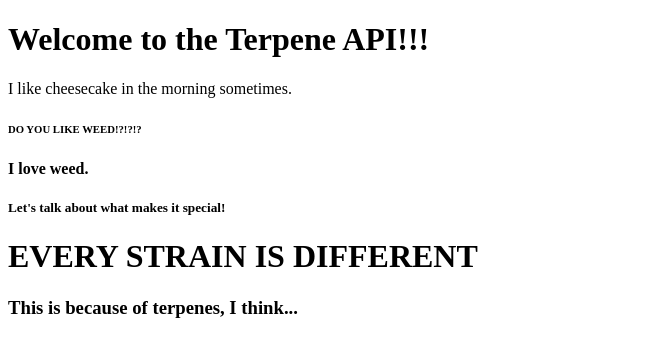
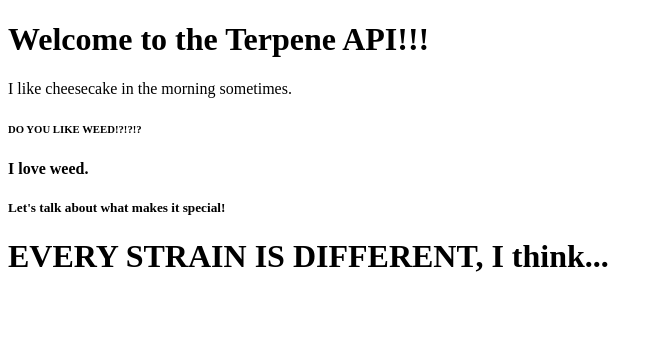
Before and after one commit to jazzypants1989/terpene-api-demo, a website: page index.html in a window 1280 px wide. Shown: the whole page, without its empty margins (0-663 px from the left). Drawn offline with Linux system fonts and the light colour scheme.

Commit message:
i think a little

```diff
--- a/index.html
+++ b/index.html
@@ -18,8 +18,6 @@
     <h5>Let's talk about what makes it special!
     </h5>
 
-    <h1>EVERY STRAIN IS DIFFERENT</h1>
-
-    <h3>This is because of terpenes, I think...</h3>
+    <h1>EVERY STRAIN IS DIFFERENT, I think...</h1>
 </body>
 </html>
```
